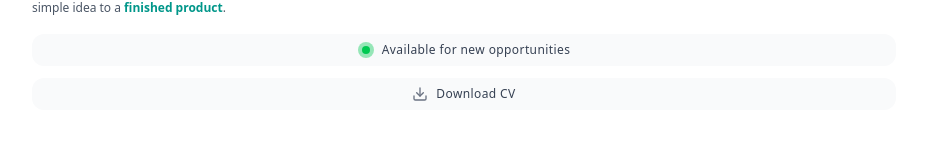
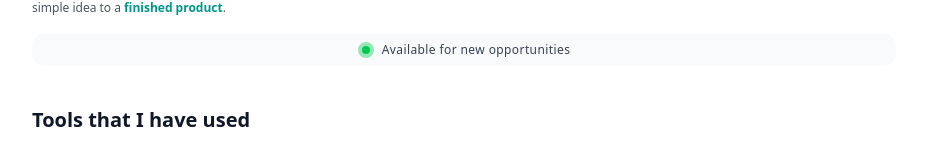
Before and after one commit to DaKsH18r/Daksh-Portfolio-, a React (Vite) app: page / in a window 1280 px wide. Shown: the part 301-455 px from the top of the page, without its empty margins (176-1103 px from the left). Built offline with nearby package versions, Linux system fonts and the light colour scheme; no server answers; a web font is replaced by a local one.

Commit message:
Remove Download CV button

```diff
--- a/src/Components/Sections/About.tsx
+++ b/src/Components/Sections/About.tsx
@@ -79,36 +79,6 @@ const About: React.FC = () => {
             Available for new opportunities
           </span>
         </button>
-
-        {/* Download CV pill */}
-        <a
-          href="/DakshResume.pdf"
-          download="DakshResume.pdf"
-          aria-label="Download my resume as PDF"
-          className="inline-flex items-center justify-center gap-2 sm:gap-3 rounded-xl
-                     border border-gray-200 dark:border-white/10
-                     bg-gray-50 dark:bg-white/5
-                     px-3 sm:px-4 py-2 text-xs sm:text-sm
-                     text-gray-700 dark:text-gray-200
-                     hover:bg-gray-100 dark:hover:bg-white/10
-                     transition-colors"
-        >
-          <svg
-            xmlns="http://www.w3.org/2000/svg"
-            viewBox="0 0 24 24"
-            fill="none"
-            stroke="currentColor"
-            strokeWidth="2"
-            strokeLinecap="round"
-            strokeLinejoin="round"
-            className="h-4 w-4 text-gray-500 dark:text-gray-300 flex-shrink-0"
-          >
-            <path d="M21 15v4a2 2 0 0 1-2 2H5a2 2 0 0 1-2-2v-4" />
-            <polyline points="7,10 12,15 17,10" />
-            <line x1="12" y1="15" x2="12" y2="3" />
-          </svg>
-          <span className="whitespace-nowrap">Download CV</span>
-        </a>
       </div>
     </motion.section>
   );
```
